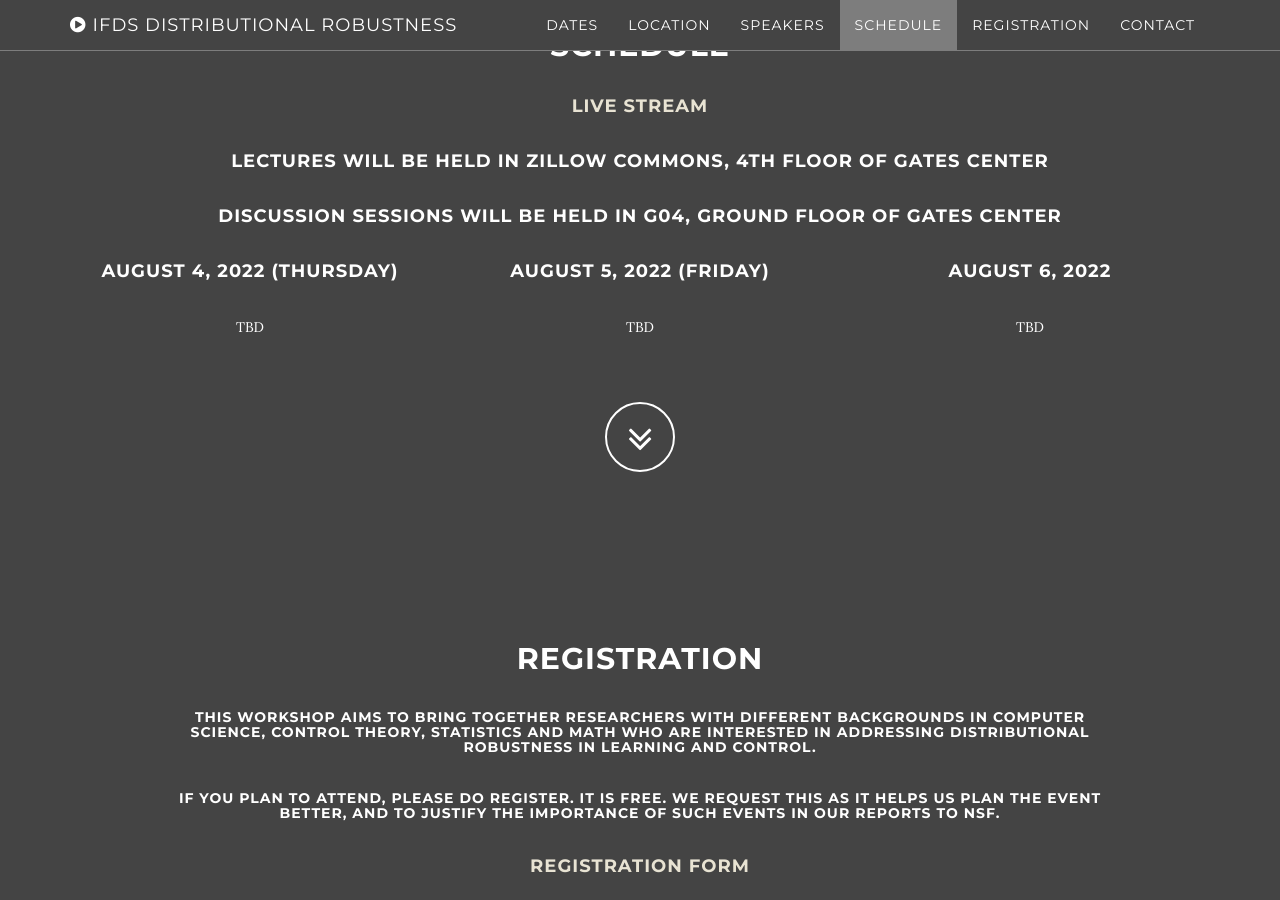
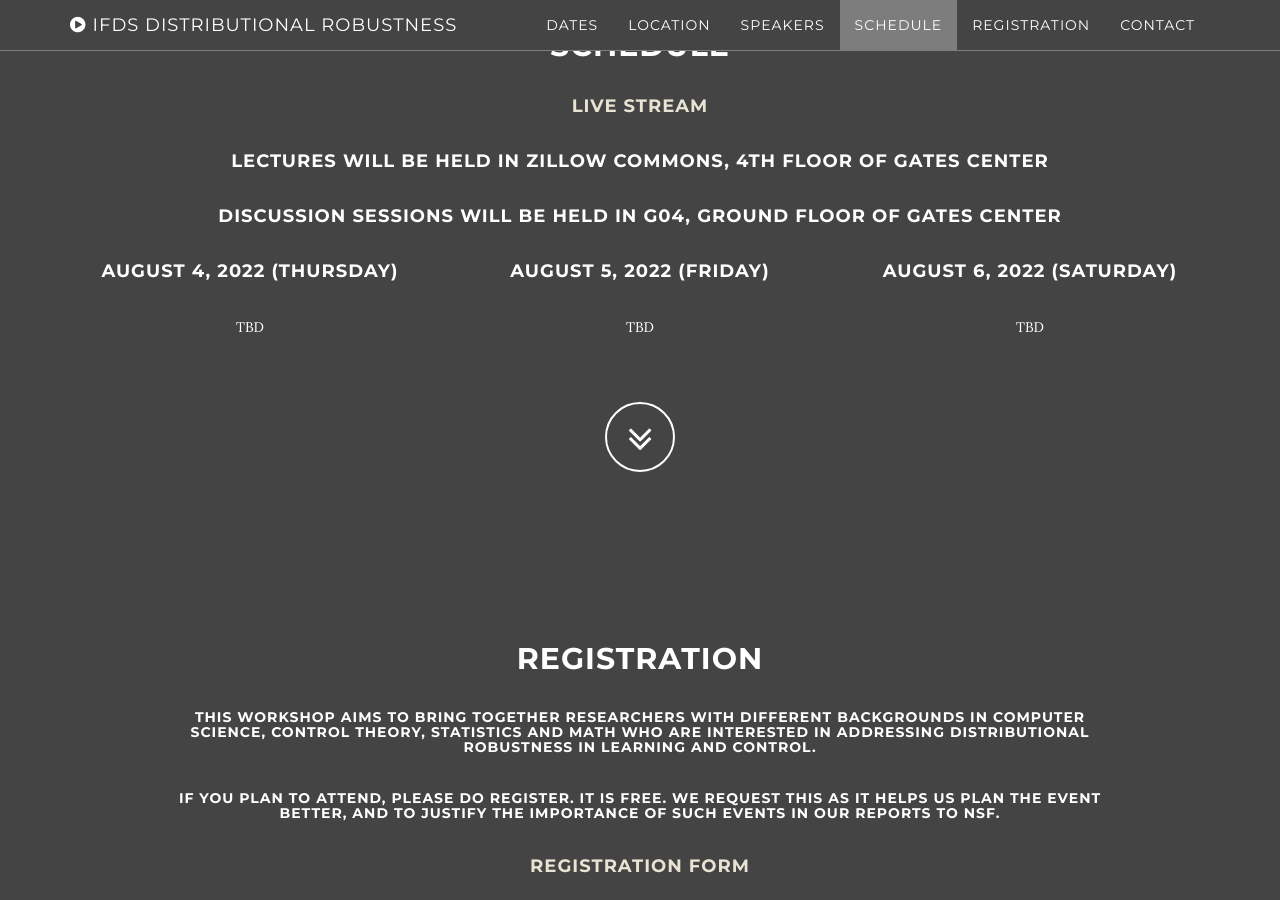
Before and after one commit to kgjamieson/ifds-workshop-2025, a Jekyll site: the page built from index.html, in a window 1280 px wide and 900 px high, scrolled down 3931 px. Built offline with Jekyll 4.4.1, drawn with Linux system fonts in a browser that asks for light colours.

Commit message:
Update schedule.html

```diff
--- a/_includes/schedule.html
+++ b/_includes/schedule.html
@@ -25,7 +25,7 @@
             </table>
           </div>
           <div class="col-md-4">
-              <h4> August 6, 2022 </h4>
+              <h4> August 6, 2022 (Saturday) </h4>
               <table class="table table-large">
               <tbody>
                 TBD
```
